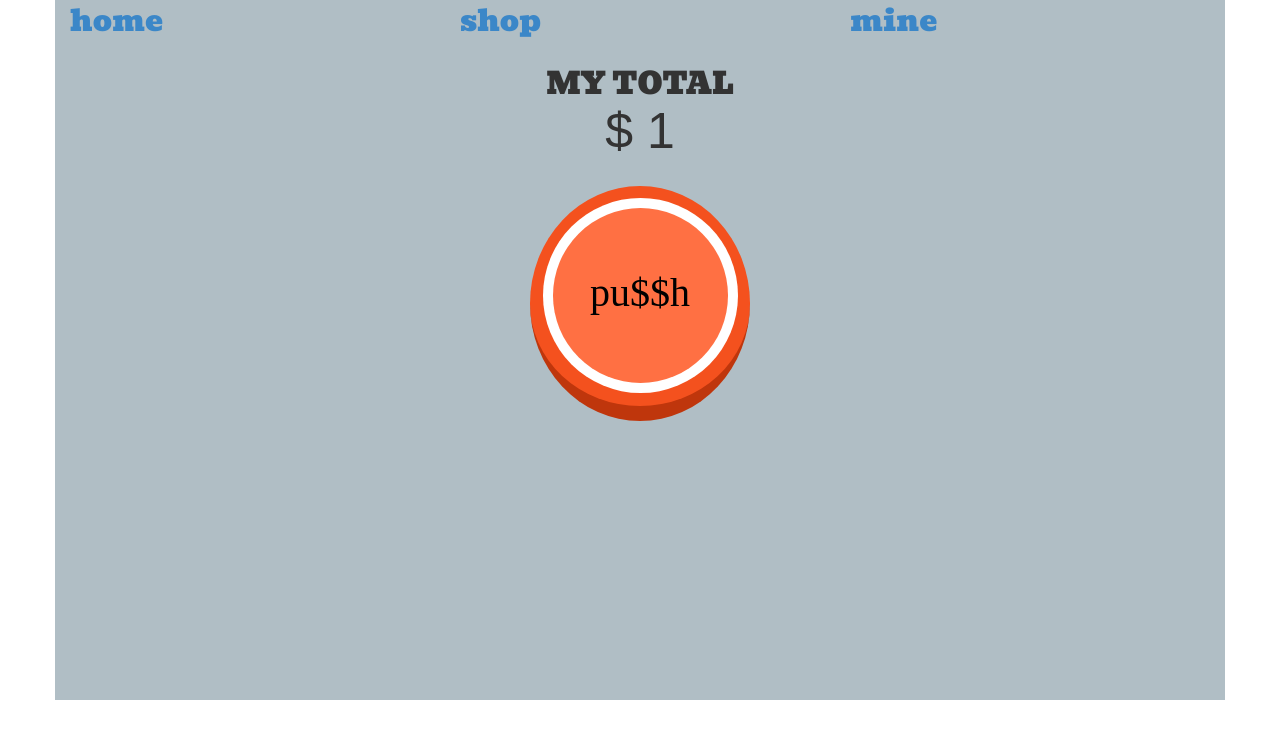
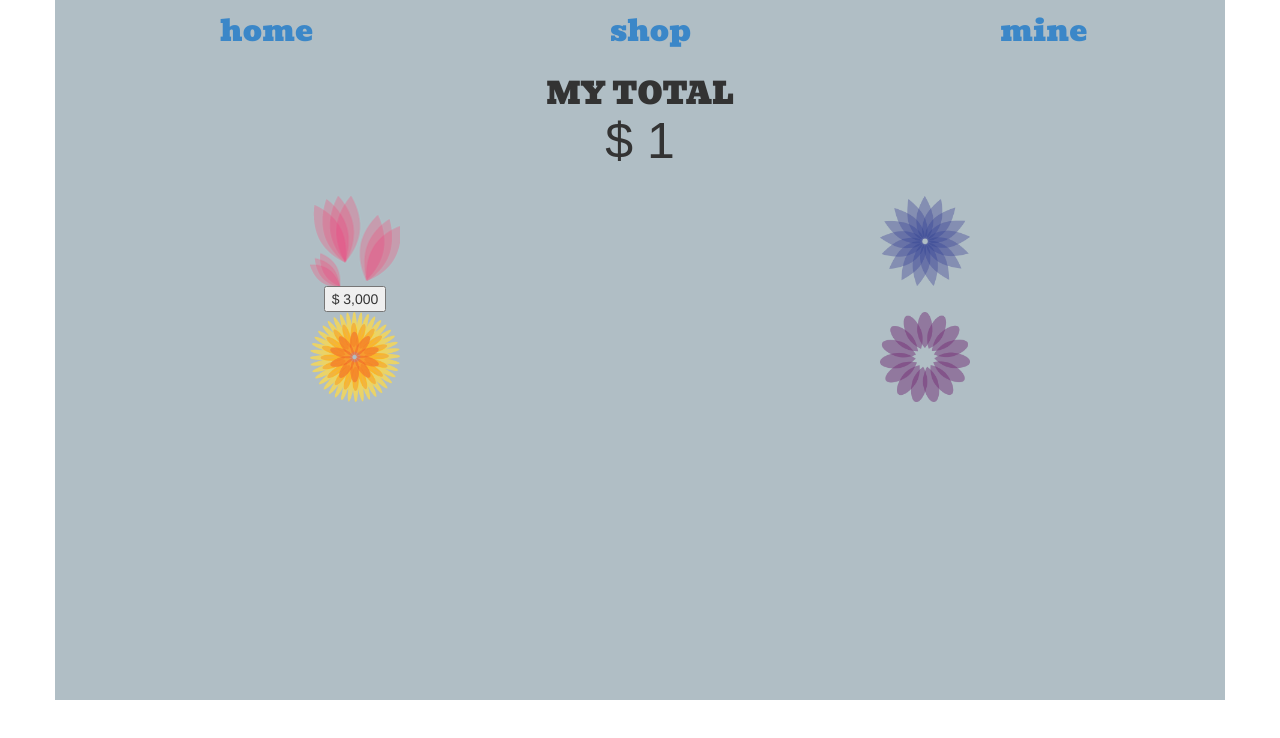
Before and after one commit to veronicakim220/puSSh, a website: page app/index.html at #/view2 in a window 1280 px wide. Drawn offline with Linux system fonts and the light colour scheme; a web font is replaced by a local one.

Commit message:
centered everything

```diff
--- a/app/app.css
+++ b/app/app.css
@@ -1,5 +1,10 @@
 /* app css stylesheet */
 
+.buy-button {
+  margin: 0 auto;
+  padding: 0 auto;
+  display: block;
+}
 .menu-item {
   color: #3b87c8;
 }
@@ -102,6 +107,18 @@
   height: 700px;
   width: 400px;
   background-color: #B0BEC5;
+  margin: 0 auto;
+  padding: 0 auto;
+}
+
+* {
+  margin: 0 auto;
+  padding: 0 auto;
+}
+
+div {
+  margin: 0 auto;
+  padding: 0 auto;
 }
 .menu {
   list-style: none;
--- a/app/view2/view2.html
+++ b/app/view2/view2.html
@@ -34,9 +34,9 @@
 			<span>$ {{counter}}</span>
 		</div>
 	</div> -->
-	<div class="row menu-bar">
+	<div class="row menu-bar" style="margin-top: 10px;">
 		<div class="col-xs-4" style="text-align: center; margin-bottom: 20px">
-			<span ng-click = "tab = 1" ng-class="{active-menu:tab === 1 }" style="
+			<span ng-click = "tab = 1" ng-class="{active:tab === 1 }" style="
 			margin-right: 0px;
 			padding-right: 0px;
 			text-align: center;
@@ -76,7 +76,7 @@
 		">$ {{counter}}</span>
 	</div>
 
-	<div class="row block-center" ng-show="tab === 1">
+	<div class="row center-block" ng-show="tab === 1">
 		<div>
 			<a href="javascript:void(0)" class="push-button action-button center-block" ng-click="click(2)">
 				<div class="small-circle">
@@ -87,37 +87,23 @@
 			</a>
 		</div>
 	</div>
-	<div class="row block-center" ng-show="tab === 2">
-		<div class="row">
-			<div class="col-xs-6">
-					<div class="col-xs-4"></div>
-					<div class="col-xs-4"></div>
-					<div class="col-xs-4">
-						<img src="img/flower1.png" style="position: relative;"></img>
-					</div>
-				</div>
-				<div class="col-xs-6">
-					<div class="col-xs-4">
-						<img src="img/flower2.png" style="width: 90px; height: 90px; position: relative;"></img>
-					</div>
-					<div class="col-xs-4"></div>
-					<div class="col-xs-4"></div>
-				</div>
+	<div class="row center-block" ng-show="tab === 2">
+		<div class="row center-block">
+			<div class="col-xs-6 center-block">
+				<img src="img/flower1.png" style="position: relative; display: block;"></img>
+				<button class="buy-button"><span>$ 3,000</span></button>
+<!-- 							<div style="height: 15px; width: 50px; margin: 0px;"><a href="javascript:void(0)">$ 3,000</a></div> -->
 			</div>
-		<div class="row">
-			<div class="col-xs-6">
-				<div class="col-xs-4"></div>
-				<div class="col-xs-4"></div>
-				<div class="col-xs-4">
-					<img src="img/flower3.png" style="width: 90px; height: 90px; position: relative;"></img>
-				</div>
+			<div class="col-xs-6 center-block">
+				<img src="img/flower2.png" style="width: 90px; height: 90px; position: relative; display:block;"></img>
 			</div>
-			<div class="col-xs-6">
-				<div class="col-xs-4">
-					<img src="img/flower4.png" style="width: 90px; height: 90px; position: relative;"></img>
-				</div>
-				<div class="col-xs-4"></div>
-				<div class="col-xs-4"></div>
+		</div>
+		<div class="row center-block">
+			<div class="col-xs-6 center-block">
+				<img src="img/flower3.png" style="width: 90px; height: 90px; position: relative; display:block;"></img>
+			</div>
+			<div class="col-xs-6 center-block">
+				<img src="img/flower4.png" style="width: 90px; height: 90px; position: relative; display:block;"></img>
 			</div>
 		</div>
 	</div>
--- a/app/view2/view2.js
+++ b/app/view2/view2.js
@@ -10,7 +10,7 @@ angular.module('myApp.view2', ['ngRoute'])
 }])
 
 .controller('View2Ctrl', ['$scope',function($scope) {
-	$scope.tab = 1;
+	$scope.tab = 2;
 	$scope.counter = 1;
 	$scope.click = function(multiplier) {
 		$scope.counter += multiplier;
```
